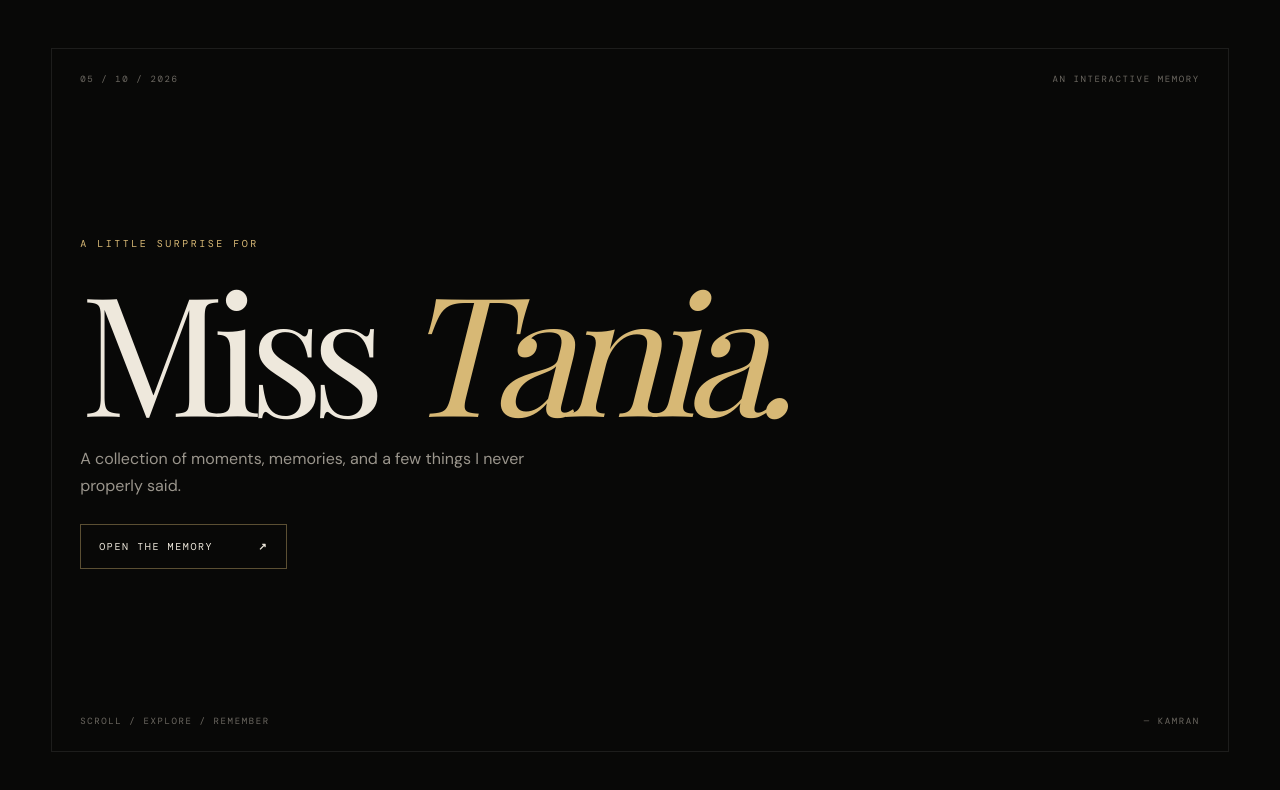
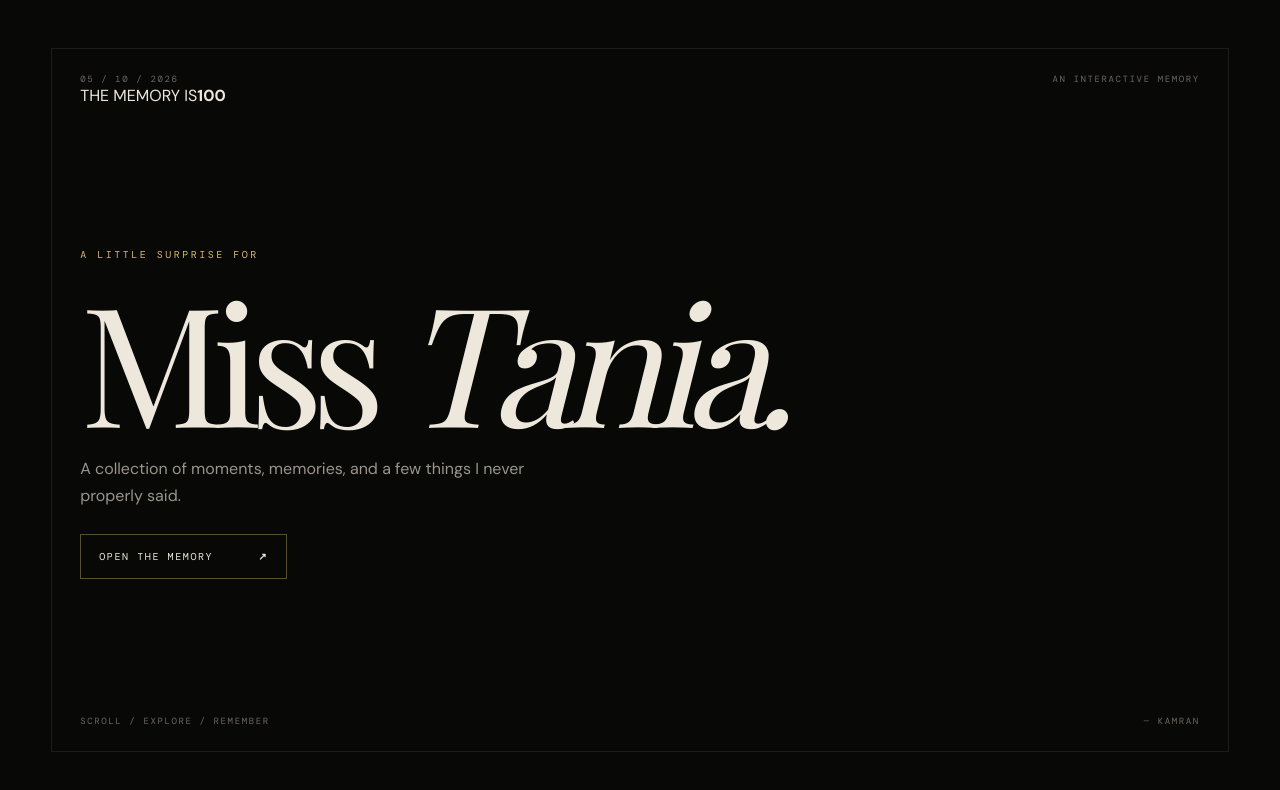
Before and after one commit to kkzone754/teacher-day-2026-miss-tania-v2, a Next.js app: page / in a window 1280 px wide. Shown: the top 790 px of the page. Built offline with nearby package versions, Linux system fonts and the light colour scheme; a web font is replaced by a local one.

Commit message:
feat: rebuild Teacher Day experience with cinematic scroll system

```diff
--- a/app/page.tsx
+++ b/app/page.tsx
@@ -1,6 +1,11 @@
 "use client";
 
-import { useEffect, useMemo, useState } from "react";
+import { useEffect, useRef, useState, type CSSProperties, type MouseEvent } from "react";
+import gsap from "gsap";
+import { ScrollTrigger } from "gsap/ScrollTrigger";
+import MemoryWorld from "./components/MemoryWorld";
+
+gsap.registerPlugin(ScrollTrigger);
 
 const chapters = [
   ["01","THE BEGINNING","Before the stage, there was fear.","I wasn't really the kind of person who felt confident standing in front of everyone. I didn't know I could do it.","And then there was a teacher who kept saying, in one way or another… “Beta, you can do this.”"],
@@ -13,67 +18,151 @@ const chapters = [
 ] as const;
 
 export default function Home() {
-  const [started,setStarted]=useState(false);
-  const [tea,setTea]=useState(false);
-  const [active,setActive]=useState(0);
-  const [mouse,setMouse]=useState({x:0,y:0});
+  const [started, setStarted] = useState(false);
+  const [tea, setTea] = useState(false);
+  const [chapter, setChapter] = useState(-1);
+  const [loading, setLoading] = useState(0);
+  const root = useRef<HTMLElement>(null);
+  const cursor = useRef<HTMLDivElement>(null);
 
-  useEffect(()=>{const move=(e:MouseEvent)=>setMouse({x:e.clientX,y:e.clientY});window.addEventListener("mousemove",move);return()=>window.removeEventListener("mousemove",move)},[]);
-  useEffect(()=>{
-    const els=[...document.querySelectorAll<HTMLElement>("[data-index]")];
-    const ob=new IntersectionObserver(es=>es.forEach(e=>{if(e.isIntersecting)setActive(Number(e.target.getAttribute("data-index"))) }),{rootMargin:"-35% 0px -55% 0px"});
-    els.forEach(e=>ob.observe(e)); return()=>ob.disconnect();
-  },[started]);
-  const progress=useMemo(()=>Math.round(((active+1)/chapters.length)*100),[active]);
+  useEffect(() => {
+    let value = 0;
+    const timer = window.setInterval(() => {
+      value = Math.min(100, value + Math.floor(Math.random() * 8) + 5);
+      setLoading(value);
+      if (value >= 100) window.clearInterval(timer);
+    }, 70);
+    return () => window.clearInterval(timer);
+  }, []);
 
-  return <main className="experience">
-    <div className="grain" aria-hidden="true"/>
-    <div className="cursor-dot" style={{transform:`translate3d(${mouse.x}px,${mouse.y}px,0)`}} aria-hidden="true"/>
-    {!started ? <section className="opening">
+  useEffect(() => {
+    if (!started || !root.current) return;
+    const ctx = gsap.context(() => {
+      gsap.utils.toArray<HTMLElement>(".reveal").forEach((el) => {
+        gsap.fromTo(el, { y: 60, opacity: 0, clipPath: "inset(0 0 22% 0)" }, {
+          y: 0, opacity: 1, clipPath: "inset(0 0 0% 0)", duration: 1.05, ease: "power3.out",
+          scrollTrigger: { trigger: el, start: "top 84%", once: true }
+        });
+      });
+      gsap.utils.toArray<HTMLElement>(".chapter-art").forEach((el) => {
+        gsap.fromTo(el, { y: 70, rotate: 2, scale: 0.92 }, {
+          y: -25, rotate: -1, scale: 1,
+          scrollTrigger: { trigger: el, start: "top bottom", end: "bottom top", scrub: 1.2 }
+        });
+      });
+      gsap.utils.toArray<HTMLElement>(".kinetic").forEach((el) => {
+        gsap.fromTo(el, { letterSpacing: "0.1em", filter: "blur(8px)", opacity: 0.2 }, {
+          letterSpacing: "-0.06em", filter: "blur(0px)", opacity: 1, duration: 1.2, ease: "power3.out",
+          scrollTrigger: { trigger: el, start: "top 82%", once: true }
+        });
+      });
+      ScrollTrigger.refresh();
+    }, root);
+    return () => ctx.revert();
+  }, [started]);
+
+  useEffect(() => {
+    if (!started) return;
+    const triggers = chapters.map((_, i) => ScrollTrigger.create({
+      trigger: "#chapter-" + chapters[i][0],
+      start: "top 55%",
+      end: "bottom 45%",
+      onEnter: () => setChapter(i),
+      onEnterBack: () => setChapter(i)
+    }));
+    return () => triggers.forEach((trigger) => trigger.kill());
+  }, [started]);
+
+  useEffect(() => {
+    const move = (event: globalThis.MouseEvent) => {
+      if (cursor.current) cursor.current.style.transform = "translate3d(" + event.clientX + "px," + event.clientY + "px,0)";
+    };
+    window.addEventListener("mousemove", move);
+    return () => window.removeEventListener("mousemove", move);
+  }, []);
+
+  const magnetic = (event: MouseEvent<HTMLElement>) => {
+    const el = event.currentTarget;
+    const r = el.getBoundingClientRect();
+    const x = (event.clientX - r.left - r.width / 2) * 0.14;
+    const y = (event.clientY - r.top - r.height / 2) * 0.14;
+    el.style.transform = "translate(" + x + "px," + y + "px)";
+  };
+
+  return (
+    <main ref={root} className="experience">
+      <div ref={cursor} className="cursor-dot" aria-hidden="true" />
+      <div className="grain" aria-hidden="true" />
+      <MemoryWorld chapter={chapter} revealed={tea} />
+
+      {!started ? (
+        <section className="opening">
           <div className="opening-frame">
             <div className="topline"><span>05 / 10 / 2026</span><span>AN INTERACTIVE MEMORY</span></div>
+            <div className="loader-mark"><span>THE MEMORY IS</span><strong>{loading}</strong><i><b style={{ width: loading + "%" }} /></i></div>
             <div className="opening-main">
               <span>A LITTLE SURPRISE FOR</span>
-          <h1>Miss <i>Tania.</i></h1>
+              <h1>Miss <em>Tania.</em></h1>
               <p>A collection of moments, memories, and a few things I never properly said.</p>
-          <button onClick={()=>setStarted(true)}>OPEN THE MEMORY <b>↗</b></button>
+              <button className="magnetic" onMouseMove={magnetic} onMouseLeave={(e) => e.currentTarget.style.transform = ""} onClick={() => setStarted(true)} disabled={loading < 100}>OPEN THE MEMORY <b>↗</b></button>
             </div>
             <div className="topline"><span>SCROLL / EXPLORE / REMEMBER</span><span>— KAMRAN</span></div>
           </div>
-    </section> : <>
-      <header className="chrome"><b>K / T</b><span>TEACHER&apos;S DAY · 2026</span><span>{String(active+1).padStart(2,"0")} / 07</span></header>
-      <div className="progress"><span>0</span><i><b style={{height:`${progress}%`}}/></i><span>100</span></div>
+        </section>
+      ) : (
+        <>
+          <header className="chrome"><b>K / T</b><span>TEACHER&apos;S DAY · 2026</span><span>{String(Math.max(chapter, 0) + 1).padStart(2, "0")} / 07</span></header>
+          <div className="chapter-rail" aria-hidden="true">{chapters.map((c, i) => <span className={chapter === i ? "active" : ""} key={c[0]}>{c[0]}</span>)}</div>
 
           <section className="hero">
-        <div>
+            <div className="hero-copy">
               <span className="eyebrow">FOR MISS TANIA</span>
-          <h2>Some teachers teach lessons.<br/><em>Some leave memories.</em></h2>
-          <p>And some quietly change the way you see yourself.</p>
-          <a href="#chapter-01">BEGIN THE STORY <b>↓</b></a>
+              <h2 className="kinetic">Some teachers teach lessons.<br /><em>Some leave memories.</em></h2>
+              <p className="reveal">And some quietly change the way you see yourself.</p>
+              <a className="magnetic reveal" onMouseMove={magnetic} onMouseLeave={(e) => e.currentTarget.style.transform = ""} href="#chapter-01">BEGIN THE STORY <b>↓</b></a>
             </div>
-        <div className="stamp">A<br/>MEMORY<br/><small>BY KAMRAN</small></div>
+            <div className="hero-orbit" aria-hidden="true"><span>05.10</span><i /><b>MEMORY<br />ARCHIVE</b></div>
           </section>
 
-      <section className="note">
-        <span>00 / NOTE</span><div><h3>Before the story, just one thing.</h3><p>A good memory doesn&apos;t need a photograph. Sometimes words are enough to bring a whole moment back.</p></div>
+          <section className="note reveal"><span>00 / NOTE</span><div><h3>A good memory doesn&apos;t need a photograph.</h3><p>Sometimes words are enough to bring a whole moment back.</p></div></section>
+
+          {chapters.map((c, i) => (
+            <section id={"chapter-" + c[0]} key={c[0]} className={"chapter chapter-" + i}>
+              <div className="chapter-meta"><b>{c[0]}</b><span>{c[1]}</span></div>
+              <div className="chapter-stage">
+                <div className={"chapter-art art-" + i} aria-hidden="true">
+                  {i === 0 && <><span className="fear-word">?</span><i className="orbit-ring" /></>}
+                  {i === 1 && <><span className="fear-word">FEAR</span><b className="confidence-word">CONFIDENCE</b></>}
+                  {i === 2 && <div className="guidance-grid"><i /><i /><i /><b>→</b></div>}
+                  {i === 3 && <div className="stage-card"><span>ALADDIN</span><small>THE STAGE / ARTS COUNCIL</small></div>}
+                  {i === 4 && <div className="wave-art">{Array.from({ length: 38 }).map((_, n) => <i key={n} style={{ "--n": n } as CSSProperties} />)}</div>}
+                  {i === 5 && <div className="song-card"><b>♪</b><span>LET&apos;S<br /><em>TRY IT.</em></span></div>}
+                  {i === 6 && <button className={"tea-card " + (tea ? "revealed" : "")} onClick={() => setTea(!tea)} aria-label="Reveal the tea surprise"><div className="steam"><i /><i /><i /></div><div className="cup"><b>{tea ? "THANK YOU" : "TEA"}</b></div><small>{tea ? "THE SURPRISE IS REVEALED" : "CLICK TO REVEAL"}</small></button>}
+                </div>
+                <div className="chapter-copy">
+                  <span className="eyebrow">{c[1]}</span>
+                  <h3 className="kinetic reveal">{c[2]}</h3>
+                  <p className="reveal">{c[3]}</p>
+                  <blockquote className="reveal">{c[4]}</blockquote>
+                  {i === 2 && <div className="bento reveal"><span>01 / DIALOGUE</span><b>Little things became confidence.</b><small>Expressions · voice · rehearsal · trying again</small></div>}
+                  {i === 5 && <div className="bento song-bento reveal"><span>06 / A NEW TRY</span><b>Write it. Make it. Send it.</b><small>A small idea became another memory.</small></div>}
+                  {i === 6 && <div className="dialogue reveal"><span>“Tum har waqt mujhe chai kyun pilate ho?”</span><b>Bas aise hi… mera dil karta tha to aapke liye bhi le aata hun.</b></div>}
+                </div>
+              </div>
             </section>
+          ))}
 
-      {chapters.map((c,i)=><section id={`chapter-${c[0]}`} data-index={i} key={c[0]} className={`chapter theme-${i}`}>
-        <div className="meta"><b>{c[0]}</b><span>{c[1]}</span></div>
-        <div className="art" aria-hidden="true">
-          {i===0&&<div className="fear-art"><span>?</span><i/></div>}
-          {i===1&&<div className="confidence-art"><span>FEAR</span><b>CONFIDENCE</b></div>}
-          {i===2&&<div className="guide-art"><i/><i/><i/><b>→</b></div>}
-          {i===3&&<div className="stage-art"><span>ALADDIN</span><small>THE STAGE</small></div>}
-          {i===4&&<div className="wave-art">{Array.from({length:32}).map((_,n)=><i key={n} style={{"--n":n} as React.CSSProperties}/>)}</div>}
-          {i===5&&<div className="song-art"><b>♪</b><span>LET'S<br/>TRY IT.</span></div>}
-          {i===6&&<button className={`tea-art ${tea?"revealed":""}`} onClick={()=>setTea(!tea)} aria-label="Reveal the tea surprise"><div className="steam"><i/><i/><i/></div><div className="cup"><b>{tea?"THANK YOU":"TEA"}</b></div><small>{tea?"THE SURPRISE IS REVEALED":"CLICK TO REVEAL"}</small></button>}
-        </div>
-        <div className="copy"><span className="eyebrow">{c[1]}</span><h3>{c[2]}</h3><p>{c[3]}</p><blockquote>{c[4]}</blockquote>
-        {i===6&&<div className="dialogue"><span>“Tum har waqt mujhe chai kyun pilate ho?”</span><b>Bas aise hi… mera dil karta tha to aapke liye bhi le aata hun.</b></div>}</div>
-      </section>)}
+          <section className="memory-pause reveal"><span>08 / THE MEMORY</span><h2>For a little while,<br /><em>everything else disappeared.</em></h2><p>Rehearsals, the stage, the voice, the nervousness — for those moments, I was simply there. Performing.</p></section>
 
-      <section className="final"><span>05 / 10 / 2026 · HAPPY TEACHER&apos;S DAY</span><h2>Thank you,<br/><i>Miss Tania.</i></h2><p>Thank you for the encouragement. Thank you for the patience. Thank you for the memories. And thank you for helping me find a little more confidence in myself.</p><p className="urdu">Aapki encouragement mere liye bohot special thi.</p><div>— Kamran</div><strong>✦</strong></section>
-    </>}
+          <section className="final">
+            <span>05 / 10 / 2026 · HAPPY TEACHER&apos;S DAY</span>
+            <h2 className="kinetic">Thank you,<br /><em>Miss Tania.</em></h2>
+            <p>Thank you for the encouragement. Thank you for the patience. Thank you for the memories. And thank you for helping me find a little more confidence in myself.</p>
+            <p className="urdu">Aapki encouragement mere liye bohot special thi.</p>
+            <div>— Kamran</div><strong>✦</strong>
+          </section>
+        </>
+      )}
     </main>
+  );
 }
```
Lines whose indentation alone changed are shown as unchanged.
